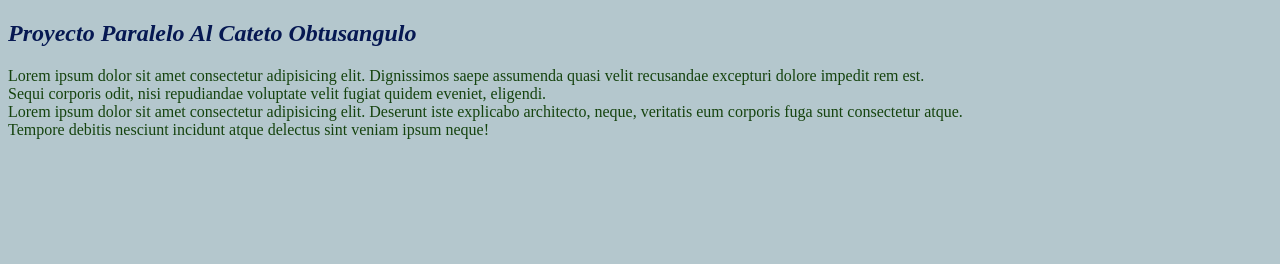
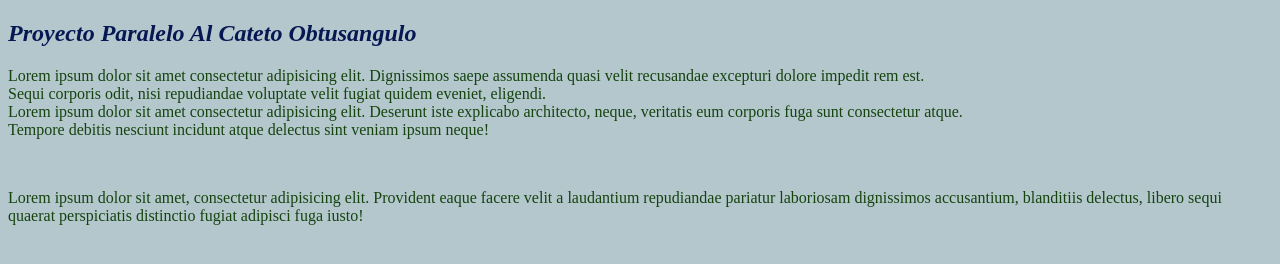
Before and after one commit to tobosio/CursoGit-2, a plain HTML site: page index.html in a window 1280 px wide. Drawn offline with Linux system fonts and the light colour scheme.

Commit message:
Agregado párrafo <p>

```diff
--- a/index.html
+++ b/index.html
@@ -7,7 +7,9 @@
 </head>
 <body>
 	<h2> Proyecto Paralelo Al Cateto Obtusangulo </h2>
-	<p>Lorem ipsum dolor sit amet consectetur adipisicing elit. Dignissimos saepe assumenda quasi velit recusandae excepturi dolore impedit rem est.<br> Sequi corporis odit, nisi repudiandae voluptate velit fugiat quidem eveniet, eligendi.<br> Lorem ipsum dolor sit amet consectetur adipisicing elit. Deserunt iste explicabo architecto, neque, veritatis eum corporis fuga sunt consectetur atque.<br> Tempore debitis nesciunt incidunt atque delectus sint veniam ipsum neque!</p>
+	<p>Lorem ipsum dolor sit amet consectetur adipisicing elit. Dignissimos saepe assumenda quasi velit recusandae excepturi dolore impedit rem est.<br> Sequi corporis odit, nisi repudiandae voluptate velit fugiat quidem eveniet, eligendi.<br> Lorem ipsum dolor sit amet consectetur adipisicing elit. Deserunt iste explicabo architecto, neque, veritatis eum corporis fuga sunt consectetur atque.<br> Tempore debitis nesciunt incidunt atque delectus sint veniam ipsum neque!</p><br>
+	<p>Lorem ipsum dolor sit amet, consectetur adipisicing elit. Provident eaque facere velit a laudantium repudiandae pariatur laboriosam dignissimos accusantium, blanditiis delectus, libero sequi quaerat perspiciatis distinctio fugiat adipisci fuga iusto!</p>
+
 
 <script src="JS/javascript.js"></script>
 </body>
```
